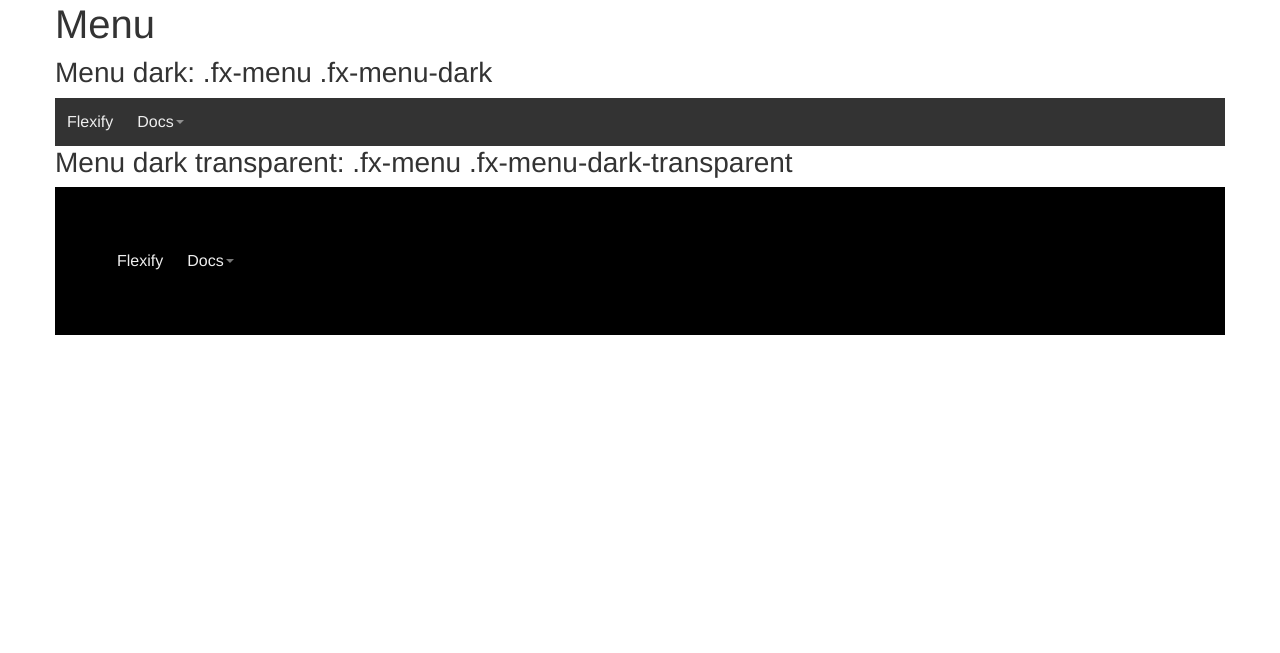
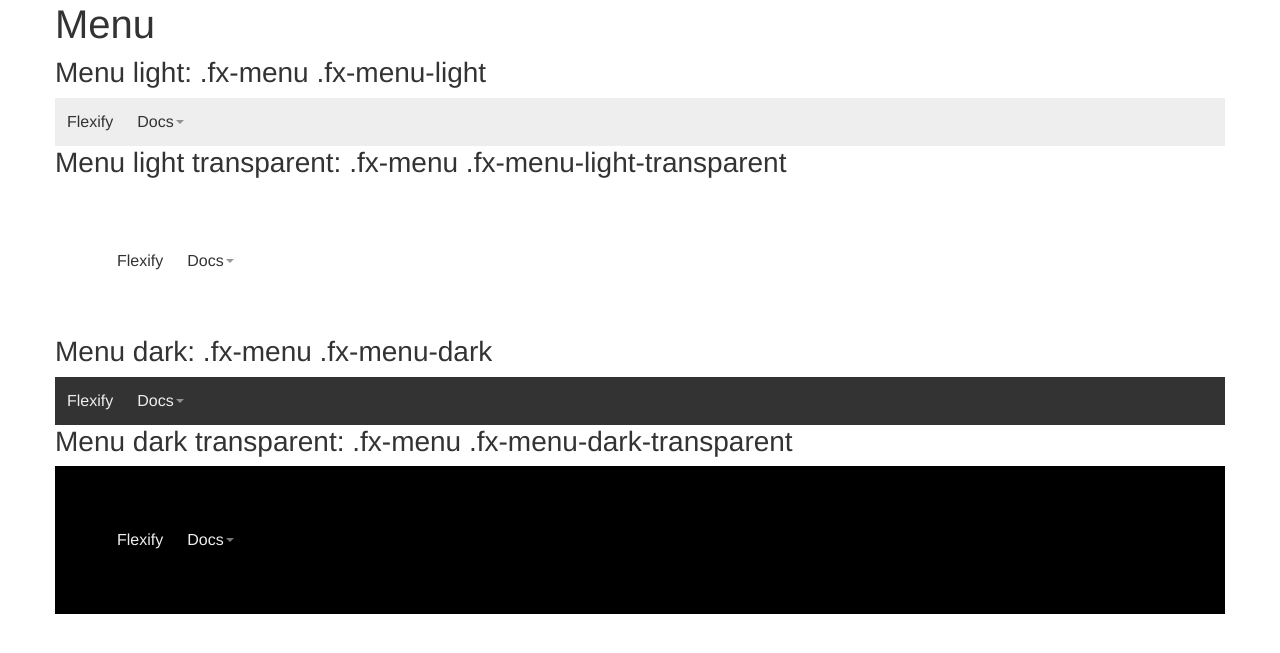
Before and after one commit to webvitalii/flexify, a PHP site: page /menu.php in a window 1280 px wide. Shown: the part 63-716 px from the top of the page. Run offline with PHP 8.4, Linux system fonts and the light colour scheme.

Commit message:
Added .fx-menu-light and .fx-menu-light-transparent classes

```diff
--- a/css/flexify.css
+++ b/css/flexify.css
@@ -938,6 +938,58 @@ template {
 	top: 0;
 }
 
+/* ---------- nav - menu - light ---------- */
+
+.fx-menu-light {
+	background: #eee;
+	color: #333;
+}
+
+.fx-menu-light a {
+	color: #333;
+}
+
+.fx-menu-light li a:hover {
+	color: #111;
+	background-color: #ddd;
+}
+
+.fx-menu-light ul ul {
+	background: #eee;
+	color: #333;
+}
+
+.fx-menu-light ul li.page_item_has_children > a:after,
+.fx-menu-light ul li.menu-item-has-children > a:after {
+	border-top: 4px solid #333;
+}
+
+/* ---------- nav - menu - light transparent ---------- */
+
+.fx-menu-light-transparent {
+	background-color: transparent;
+	color: #333;
+}
+
+.fx-menu-light-transparent a {
+	color: #333;
+}
+
+.fx-menu-light-transparent li a:hover {
+	color: #111;
+	background-color: #ddd;
+}
+
+.fx-menu-light-transparent ul ul {
+	background: #eee;
+	color: #333;
+}
+
+.fx-menu-light-transparent ul li.page_item_has_children > a:after,
+.fx-menu-light-transparent ul li.menu-item-has-children > a:after {
+	border-top: 4px solid #333;
+}
+
 /* ---------- nav - menu - dark ---------- */
 
 .fx-menu-dark {
@@ -949,7 +1001,7 @@ template {
 	color: #eee;
 }
 
-.fx-menu li a:hover {
+.fx-menu-dark li a:hover {
 	color: #fff;
 	background-color: #111;
 }
@@ -964,10 +1016,6 @@ template {
 	border-top: 4px solid #eee;
 }
 
-.fx-menu-dark ul ul {
-	background: #333;
-}
-
 /* ---------- nav - menu - dark transparent ---------- */
 
 .fx-menu-dark-transparent {
@@ -979,7 +1027,7 @@ template {
 	color: #eee;
 }
 
-.fx-menu li a:hover {
+.fx-menu-dark-transparent li a:hover {
 	color: #fff;
 	background-color: #111;
 }
--- a/menu.php
+++ b/menu.php
@@ -3,6 +3,39 @@
 <?php include('inc/_menu.php'); ?>
 
 	<h1>Menu</h1>
+
+	<h3>Menu light: .fx-menu .fx-menu-light</h3>
+
+	<nav class="fx-menu fx-menu-light">
+		<ul>
+			<li><a href="index.php">Flexify</a></li>
+			<li class="page_item_has_children"><a href="grid.php">Docs</a>
+				<ul>
+					<li><a href="grid.php">Grid</a></li>
+					<li><a href="grid-flexible.php">Flexible Grid</a></li>
+				</ul>
+			</li>
+		</ul>
+	</nav>
+
+
+	<h3>Menu light transparent: .fx-menu .fx-menu-light-transparent</h3>
+
+	<div style="float: left; width: 100%; background-color: #fff; padding: 50px;">
+
+		<nav class="fx-menu fx-menu-light-transparent">
+			<ul>
+				<li><a href="index.php">Flexify</a></li>
+				<li class="page_item_has_children"><a href="grid.php">Docs</a>
+					<ul>
+						<li><a href="grid.php">Grid</a></li>
+						<li><a href="grid-flexible.php">Flexible Grid</a></li>
+					</ul>
+				</li>
+			</ul>
+		</nav>
+
+	</div>
 
 	<h3>Menu dark: .fx-menu .fx-menu-dark</h3>
 
```
